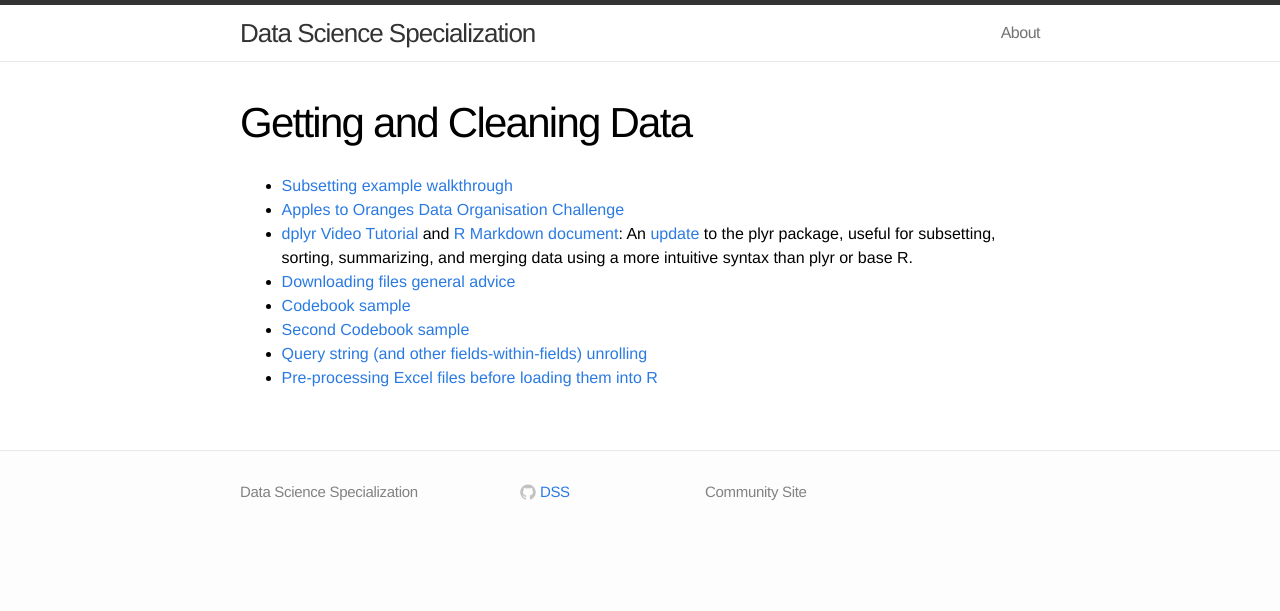
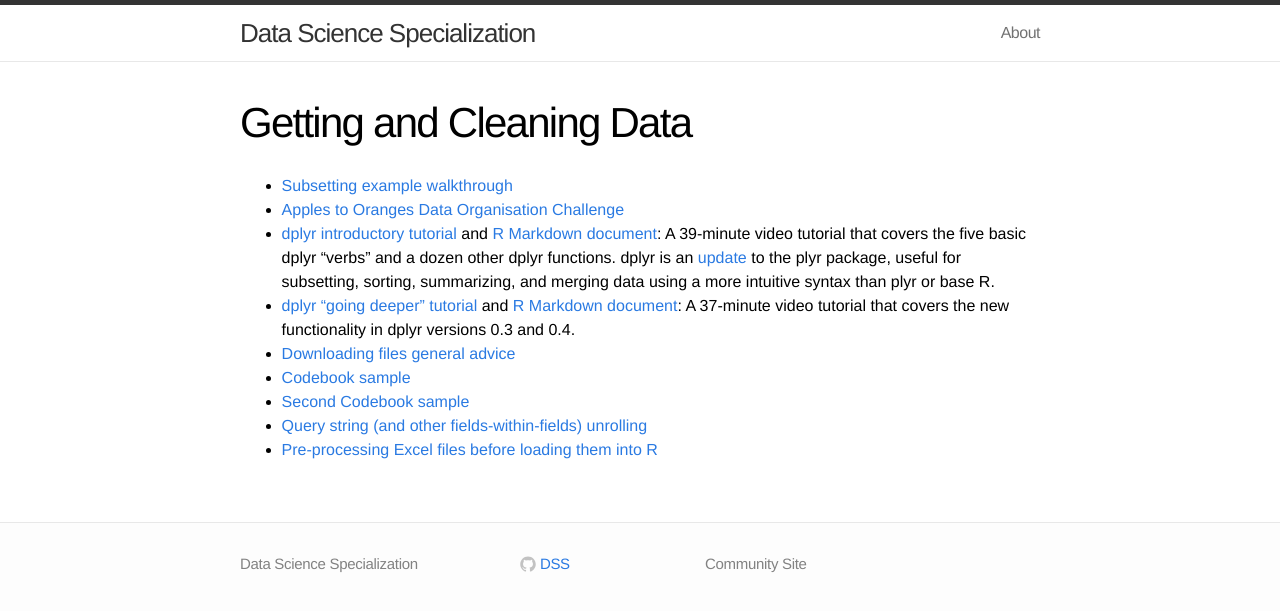
Before and after one commit to DataScienceSpecialization/DataScienceSpecialization.github.io, a Jekyll site: the page built from getclean.md, in a window 1280 px wide. Shown: the top 611 px of the page. Built offline with Jekyll 4.4.1, drawn with Linux system fonts in a browser that asks for light colours.

Commit message:
add new dplyr tutorial to getclean and improve description of older tutorial

```diff
--- a/getclean.md
+++ b/getclean.md
@@ -6,7 +6,8 @@
 
 - [Subsetting example walkthrough](http://rpubs.com/thoughtfulbloke/subset)
 - [Apples to Oranges Data Organisation Challenge](https://github.com/thoughtfulbloke/faoexample)
-- [dplyr Video Tutorial](https://www.youtube.com/watch?v=jWjqLW-u3hc) and [R Markdown document](http://rpubs.com/justmarkham/dplyr-tutorial): An [update](http://blog.rstudio.org/2014/01/17/introducing-dplyr/) to the plyr package, useful for subsetting, sorting, summarizing, and merging data using a more intuitive syntax than plyr or base R.
+- [dplyr introductory tutorial](https://www.youtube.com/watch?v=jWjqLW-u3hc) and [R Markdown document](http://rpubs.com/justmarkham/dplyr-tutorial): A 39-minute video tutorial that covers the five basic dplyr "verbs" and a dozen other dplyr functions. dplyr is an [update](http://blog.rstudio.org/2014/01/17/introducing-dplyr/) to the plyr package, useful for subsetting, sorting, summarizing, and merging data using a more intuitive syntax than plyr or base R.
+- [dplyr "going deeper" tutorial](https://www.youtube.com/watch?v=2mh1PqfsXVI) and [R Markdown document](http://rpubs.com/justmarkham/dplyr-tutorial-part-2): A 37-minute video tutorial that covers the new functionality in dplyr versions 0.3 and 0.4.
 - [Downloading files general advice](http://rpubs.com/thoughtfulbloke/downloadtips)
 - [Codebook sample](https://gist.github.com/kirstenfrank/218c36a1938055d0f4e4)
 - [Second Codebook sample](https://gist.github.com/kirstenfrank/699abe3e16fd1dc36e5d)
```
